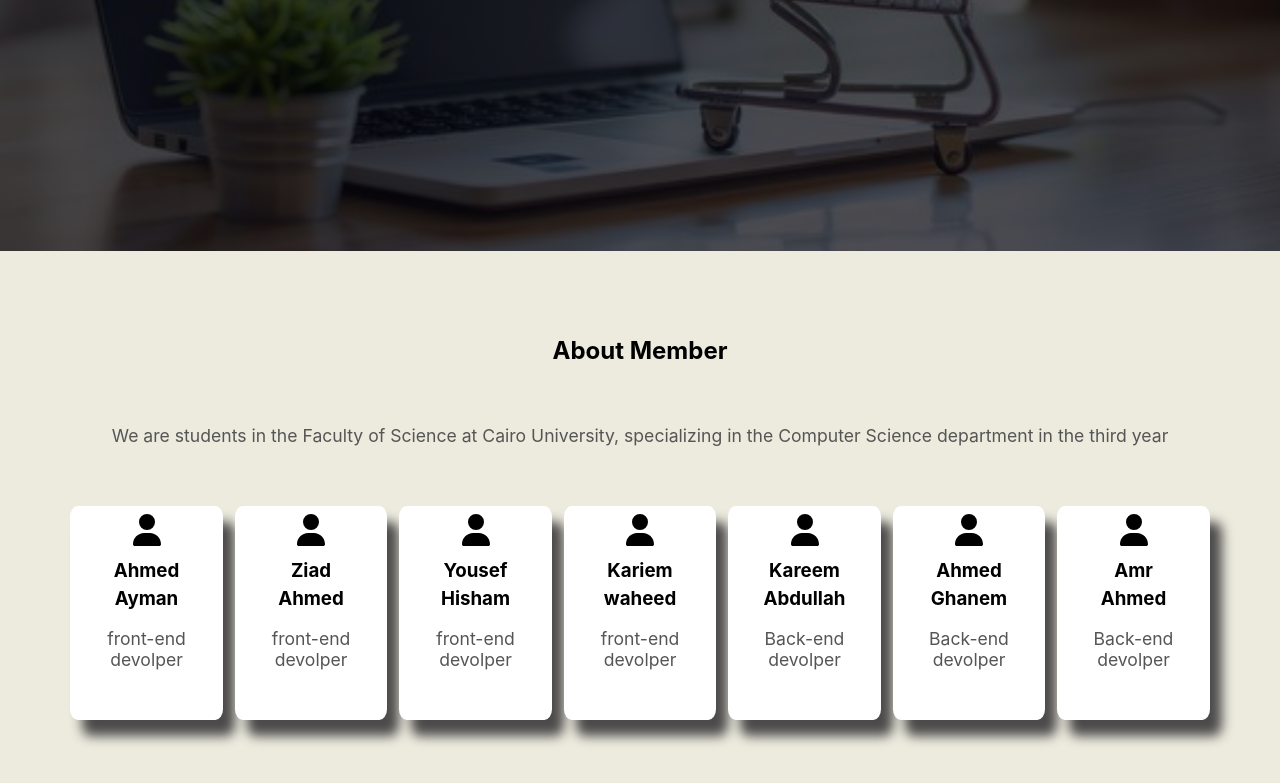
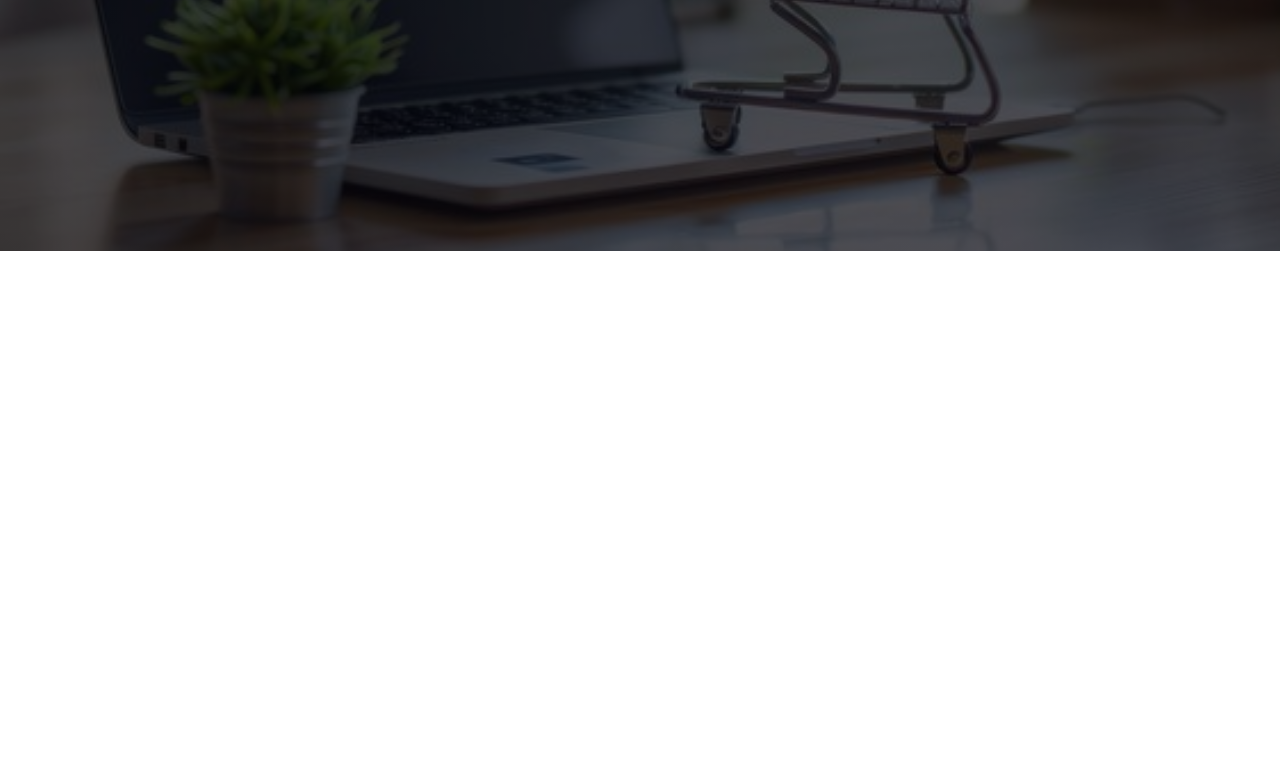
Before and after one commit to kareempogba0/CS309-Fall2024-Project, a React (Create React App) app in the folder Front-end/react-app/: page / in a window 1280 px wide. Shown: the part 549-1332 px from the top of the page. After the commit the page ends 800 px from the top, so only its background shows below. Built offline with nearby package versions, Linux system fonts and the light colour scheme.

Commit message:
separation components files

```diff
--- a/Front-end/react-app/src/App.js
+++ b/Front-end/react-app/src/App.js
@@ -2,7 +2,7 @@ import logo from './logo.svg';
 import './App.css';
 
 import { Routes,Route} from 'react-router-dom';
-import NavBar from './Components/NavBar';
+import NavBar from './Components/NavBar/NavBar';
 import Home from'./Components/Home';
 import Product from'./Components/ProductComp/Product';
 import Admin from'./Components/AdminComp/Admin';
--- a/Front-end/react-app/src/Components/AboutUsComp/AboutUs.css
+++ /dev/null
@@ -1,46 +0,0 @@
-.us-container {
-    padding: 65px 30px;
-    text-align: center;
-    background-color: #ECEBDE;
-}
-
-.small-p {
-    font-size: larger;
-    margin: 60px 0;
-}
-
-.T-items {
-    display: flex;
-    justify-content: center;
-    align-items: center;
-    flex-wrap: wrap;
-    gap: 12px;
-}
-
-.team-item {
-    width: calc(100% / 8);
-    background-color: white;
-    border-radius: 5%;
-    box-shadow: 12px 16px 12px rgb(76, 75, 75);
-}
-
-.m-h3 {
-    margin: 12px 0;
-}
-
-.team-item p {
-    margin-bottom: 50px;
-}
-
-.team-item:hover {
-    background-color: black;
-    color: white;
-}
-
-.team-item h3 {
-    margin: 5px 0;
-}
-
-.team-item .fs {
-    margin: 8px;
-}
--- a/Front-end/react-app/src/Components/AboutUsComp/AboutUs.jsx
+++ /dev/null
@@ -1,84 +0,0 @@
-import React from "react";
-import './AboutUs.css';
-import { FontAwesomeIcon } from '@fortawesome/react-fontawesome';
-import { faUser } from '@fortawesome/free-solid-svg-icons'; // User icon
-
-
-
-function  AboutUs(){
-    let message=''
-    return(
-<> <section className="us-container">
-    <h1>About Member</h1>
-    <div className="">
-                <div className="small-p">
-                        <p>We are students in the Faculty of Science
-                            at Cairo University, specializing in the Computer Science
-                            department in the third year</p>
-                </div>
-                <div className="T-items">
-
-                    <div className="team-item">
-                    <FontAwesomeIcon className="fs" icon={faUser} size="2x" />
-                        <h3>Ahmed</h3>
-                        <h3> Ayman</h3>
-                        <p>front-end devolper</p>
-                    </div>
-
-                    <div className="team-item">
-                    <FontAwesomeIcon className="fs" icon={faUser} size="2x" />
-                        <h3>Ziad</h3>
-                        <h3> Ahmed</h3>
-                        <p>front-end devolper</p>
-                    </div>
-
-                    <div className="team-item">
-                    <FontAwesomeIcon className="fs" icon={faUser} size="2x" />
-                        <h3>Yousef</h3>
-                        <h3 className="">Hisham</h3>
-                        <p>front-end devolper</p>
-                    </div>
-
-                    <div className="team-item">
-                    <FontAwesomeIcon className="fs" icon={faUser} size="2x" />
-                        <h3>Kariem</h3>
-                        <h3>waheed</h3>
-                        <p>front-end devolper</p>
-                    </div>
-
-
-                    <div className="team-item">
-                    <FontAwesomeIcon className="fs" icon={faUser} size="2x" />
-                        <h3>Kareem</h3>
-                        <h3>Abdullah</h3>
-                        <p>Back-end devolper</p>
-                    </div>
-
-                    <div className="team-item">
-                    <FontAwesomeIcon className="fs" icon={faUser} size="2x" />
-                        <h3>Ahmed</h3>
-                        <h3>Ghanem</h3>
-                        <p>Back-end devolper</p>
-                    </div>
-
-                    <div className="team-item">
-                    <FontAwesomeIcon className="fs" icon={faUser} size="2x" />
-                        <h3>Amr</h3>
-                        <h3>Ahmed</h3>
-                        <p>Back-end devolper</p>
-                    </div>
-
-                </div>
-
-
-
-        </div>
-
-
-</section>
-
-</>
-
-)
-
-} export default AboutUs;
--- a/Front-end/react-app/src/Components/Home.js
+++ b/Front-end/react-app/src/Components/Home.js
@@ -1,6 +1,6 @@
 import './HomeCss.css';
 import React from 'react';
-import AboutUs from './AboutUsComp/AboutUs'
+
 
 
 
@@ -17,11 +17,8 @@ function Home(){
         </div>
         <div className='about'>
             {/* Here aboutUs section */}
-            <AboutUs/>
+        </div>
 
-
-
-        </div>
         </>
     );
 }
```
Also changed, not shown: Front-end/react-app/src/Components/AboutProjComp/AboutProj.css (deleted), Front-end/react-app/src/Components/AboutProjComp/AboutProj.jsx (deleted), Front-end/react-app/src/Components/NavBar/NavBar.js (renamed from Front-end/react-app/src/Components/NavBar.js), Front-end/react-app/src/Components/NavBar/NavCss.css (renamed from Front-end/react-app/src/Components/NavCss.css).
